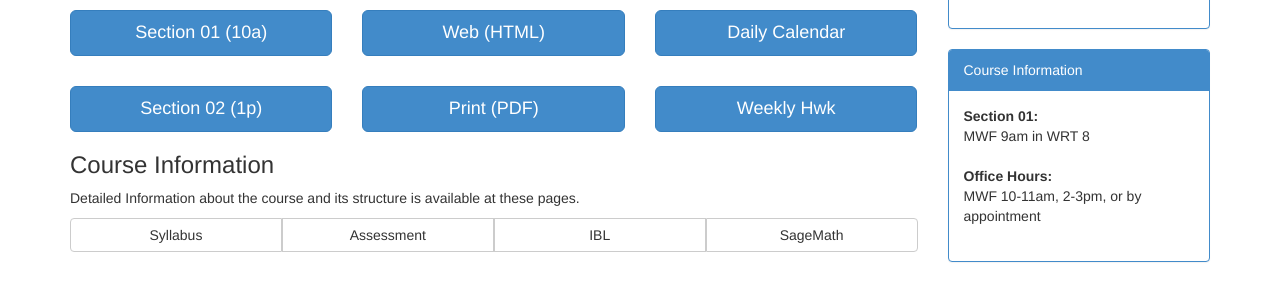
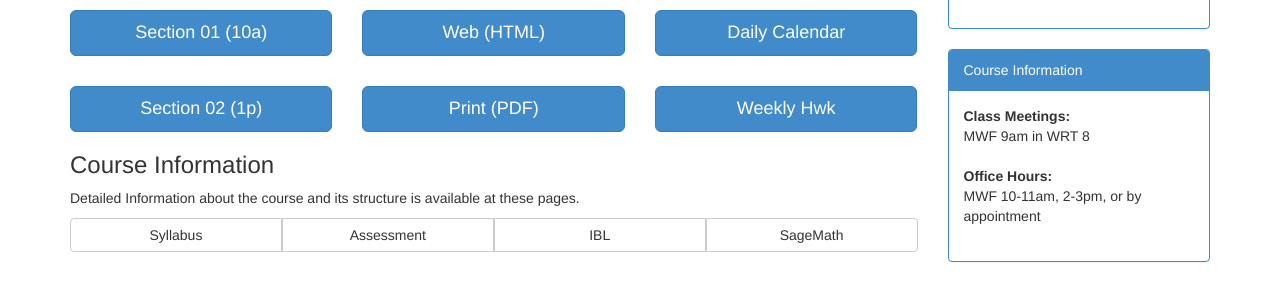
Before and after one commit to theronhitchman/differential-geometry, a Jekyll site: the page built from index.md, in a window 1280 px wide. Shown: the part 424-724 px from the top of the page. Built offline with Jekyll 4.4.1, drawn with Linux system fonts in a browser that asks for light colours; nearby versions of some CDN libraries.

Commit message:
update sidebar with course info

```diff
--- a/_includes/sidebar.html
+++ b/_includes/sidebar.html
@@ -28,7 +28,7 @@
   </div>
   <div class="panel-body">
     <dl class="dl">
-      <dt>Section 01:</dt>
+      <dt>Class Meetings:</dt>
       <dd>MWF  9am in WRT 8</dd>
     </dl>
     <dl class="dl">
```
